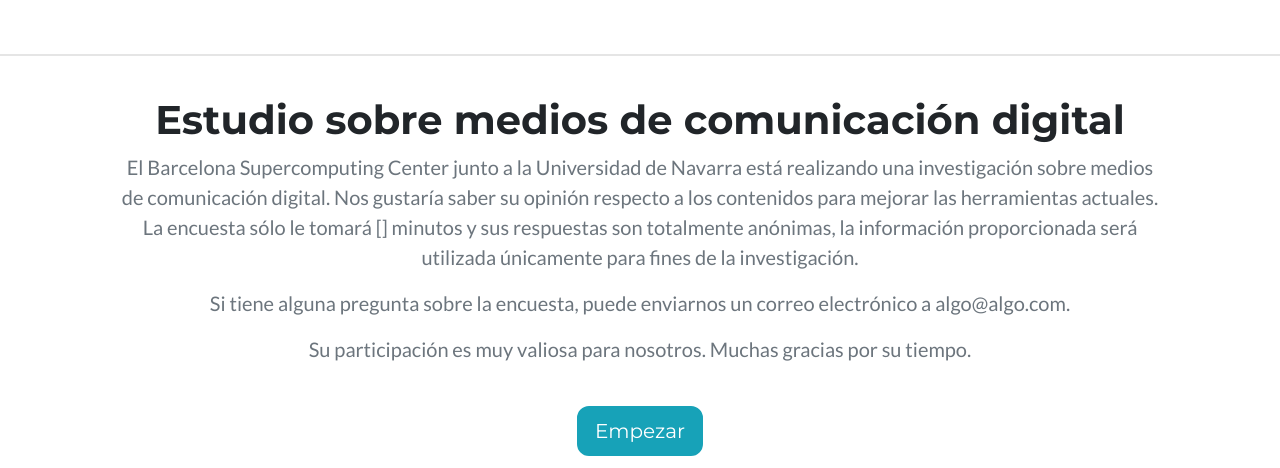
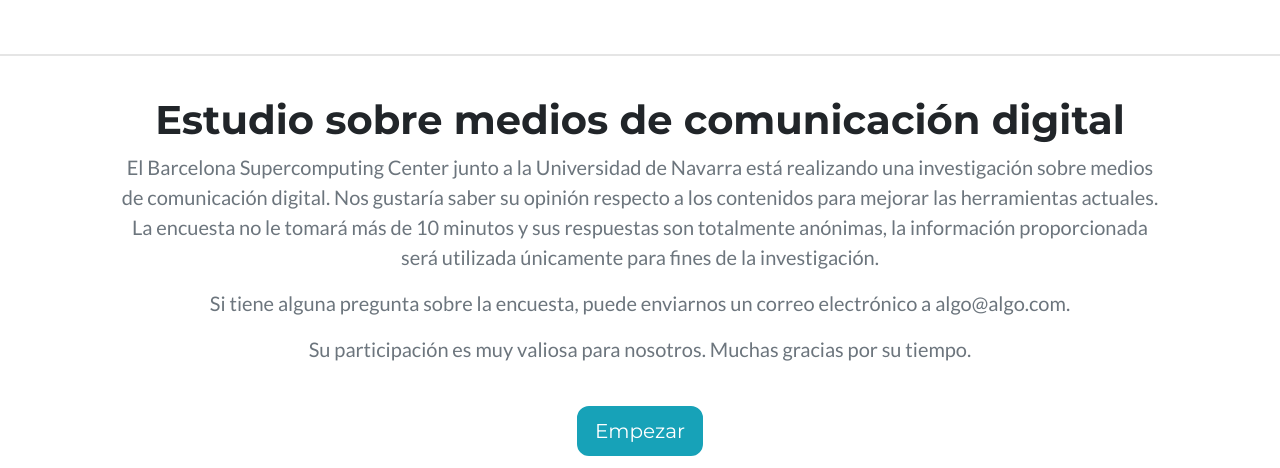
Before and after one commit to social-link-analytics-group-bsc/experiment-platform, a Django app: page / in a window 1280 px wide. Shown: the top 468 px of the page. Run offline with Django 3.2, Linux system fonts and the light colour scheme; data comes from the database, SQL or seed files in the repository; data that the repository does not hold is empty; parts of the project's set-up code (start-up, migrations or seed data) failed here and were passed over; some libraries are stand-ins or nearby versions.

Commit message:
Solve issue #58

```diff
--- a/experiment/expplat/templates/expplat/index.html
+++ b/experiment/expplat/templates/expplat/index.html
@@ -110,7 +110,7 @@ footer p {
 				<div class="row">
 					<div class="col-sm-12">
 						<h1>Estudio sobre medios de comunicación digital</h1>
-						<p class="lead text-muted">El Barcelona Supercomputing Center junto a la Universidad de Navarra está realizando una investigación sobre medios de comunicación digital. Nos gustaría saber su opinión respecto a los contenidos para mejorar las herramientas actuales. La encuesta sólo le tomará [] minutos y sus respuestas son totalmente anónimas, la información proporcionada será utilizada únicamente para fines de la investigación.</p>
+						<p class="lead text-muted">El Barcelona Supercomputing Center junto a la Universidad de Navarra está realizando una investigación sobre medios de comunicación digital. Nos gustaría saber su opinión respecto a los contenidos para mejorar las herramientas actuales. La encuesta no le tomará más de 10 minutos y sus respuestas son totalmente anónimas, la información proporcionada será utilizada únicamente para fines de la investigación.</p>
 						<p class="lead text-muted">Si tiene alguna pregunta sobre la encuesta, puede enviarnos un correo electrónico a <strong>algo@algo.com</strong>.</p>
 						<p class="lead text-muted">Su participación es muy valiosa para nosotros. Muchas gracias por su tiempo.</p>
 						<br>
```
